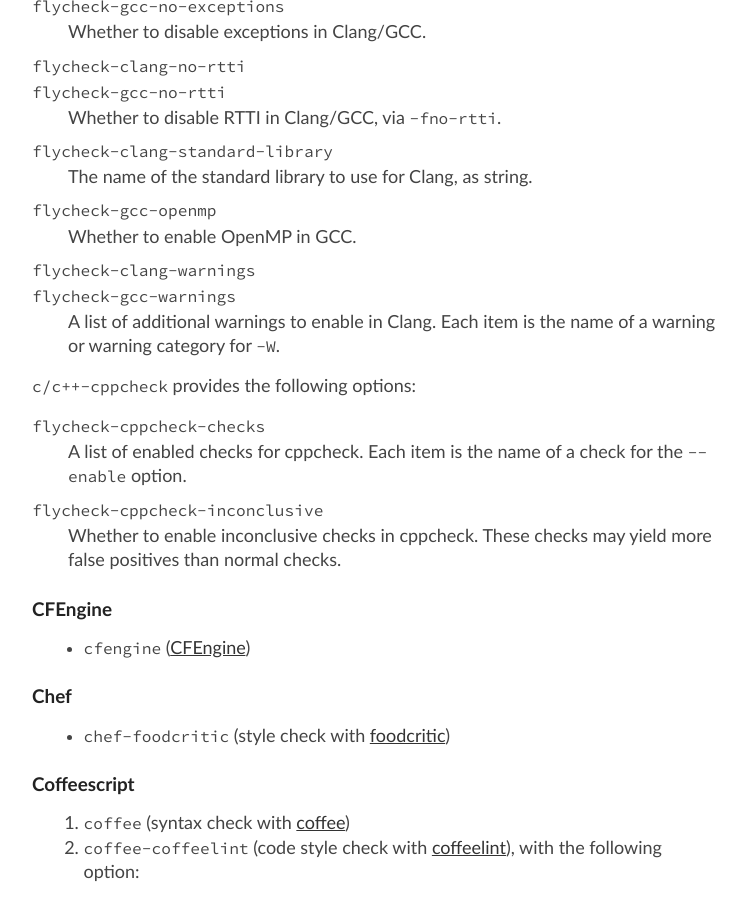
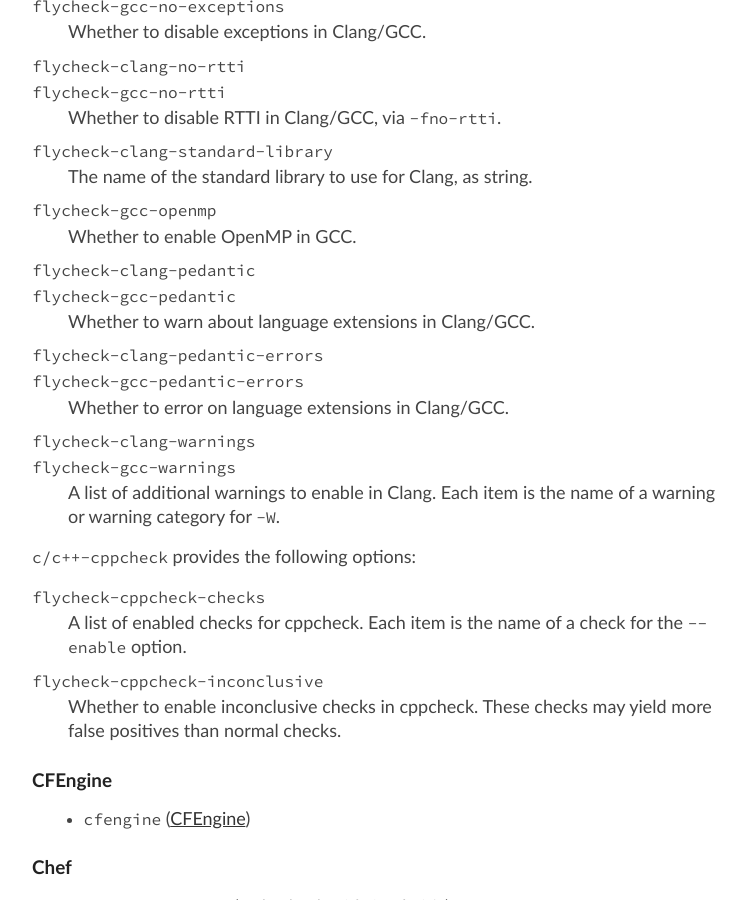
Before and after one commit to cmarqu/flycheck.github.io, a Jekyll site: the page manual/latest/Supported-languages.html, which Jekyll copies as it is, in a window 1280 px wide and 900 px high, scrolled down 1732 px. Shown: the whole window, without its empty margins (258-1004 px from the left). Built offline with Jekyll 4.4.1, drawn with Linux system fonts in a browser that asks for light colours.

Commit message:
Update manual from flycheck/flycheck@43e5386324437afd53a0e24a6a73d703efa64ad3

```diff
--- a/manual/latest/Function-and-Variable-Index.html
+++ b/manual/latest/Function-and-Variable-Index.html
@@ -83,6 +83,8 @@
 <tr><td></td><td valign="top"><a href="Supported-languages.html#index-flycheck_002dclang_002dms_002dextensions"><code>flycheck-clang-ms-extensions</code></a>:</td><td>&nbsp;</td><td valign="top"><a href="Supported-languages.html#Supported-languages">Supported languages</a></td></tr>
 <tr><td></td><td valign="top"><a href="Supported-languages.html#index-flycheck_002dclang_002dno_002dexceptions"><code>flycheck-clang-no-exceptions</code></a>:</td><td>&nbsp;</td><td valign="top"><a href="Supported-languages.html#Supported-languages">Supported languages</a></td></tr>
 <tr><td></td><td valign="top"><a href="Supported-languages.html#index-flycheck_002dclang_002dno_002drtti"><code>flycheck-clang-no-rtti</code></a>:</td><td>&nbsp;</td><td valign="top"><a href="Supported-languages.html#Supported-languages">Supported languages</a></td></tr>
+<tr><td></td><td valign="top"><a href="Supported-languages.html#index-flycheck_002dclang_002dpedantic"><code>flycheck-clang-pedantic</code></a>:</td><td>&nbsp;</td><td valign="top"><a href="Supported-languages.html#Supported-languages">Supported languages</a></td></tr>
+<tr><td></td><td valign="top"><a href="Supported-languages.html#index-flycheck_002dclang_002dpedantic_002derrors"><code>flycheck-clang-pedantic-errors</code></a>:</td><td>&nbsp;</td><td valign="top"><a href="Supported-languages.html#Supported-languages">Supported languages</a></td></tr>
 <tr><td></td><td valign="top"><a href="Supported-languages.html#index-flycheck_002dclang_002dstandard_002dlibrary"><code>flycheck-clang-standard-library</code></a>:</td><td>&nbsp;</td><td valign="top"><a href="Supported-languages.html#Supported-languages">Supported languages</a></td></tr>
 <tr><td></td><td valign="top"><a href="Supported-languages.html#index-flycheck_002dclang_002dwarnings"><code>flycheck-clang-warnings</code></a>:</td><td>&nbsp;</td><td valign="top"><a href="Supported-languages.html#Supported-languages">Supported languages</a></td></tr>
 <tr><td></td><td valign="top"><a href="Reporting-results.html#index-flycheck_002dclear"><code>flycheck-clear</code></a>:</td><td>&nbsp;</td><td valign="top"><a href="Reporting-results.html#Reporting-results">Reporting results</a></td></tr>
@@ -121,6 +123,8 @@
 <tr><td></td><td valign="top"><a href="Supported-languages.html#index-flycheck_002dgcc_002dno_002dexceptions"><code>flycheck-gcc-no-exceptions</code></a>:</td><td>&nbsp;</td><td valign="top"><a href="Supported-languages.html#Supported-languages">Supported languages</a></td></tr>
 <tr><td></td><td valign="top"><a href="Supported-languages.html#index-flycheck_002dgcc_002dno_002drtti"><code>flycheck-gcc-no-rtti</code></a>:</td><td>&nbsp;</td><td valign="top"><a href="Supported-languages.html#Supported-languages">Supported languages</a></td></tr>
 <tr><td></td><td valign="top"><a href="Supported-languages.html#index-flycheck_002dgcc_002dopenmp"><code>flycheck-gcc-openmp</code></a>:</td><td>&nbsp;</td><td valign="top"><a href="Supported-languages.html#Supported-languages">Supported languages</a></td></tr>
+<tr><td></td><td valign="top"><a href="Supported-languages.html#index-flycheck_002dgcc_002dpedantic"><code>flycheck-gcc-pedantic</code></a>:</td><td>&nbsp;</td><td valign="top"><a href="Supported-languages.html#Supported-languages">Supported languages</a></td></tr>
+<tr><td></td><td valign="top"><a href="Supported-languages.html#index-flycheck_002dgcc_002dpedantic_002derrors"><code>flycheck-gcc-pedantic-errors</code></a>:</td><td>&nbsp;</td><td valign="top"><a href="Supported-languages.html#Supported-languages">Supported languages</a></td></tr>
 <tr><td></td><td valign="top"><a href="Supported-languages.html#index-flycheck_002dgcc_002dwarnings"><code>flycheck-gcc-warnings</code></a>:</td><td>&nbsp;</td><td valign="top"><a href="Supported-languages.html#Supported-languages">Supported languages</a></td></tr>
 <tr><td></td><td valign="top"><a href="Supported-languages.html#index-flycheck_002dgfortran_002dargs"><code>flycheck-gfortran-args</code></a>:</td><td>&nbsp;</td><td valign="top"><a href="Supported-languages.html#Supported-languages">Supported languages</a></td></tr>
 <tr><td></td><td valign="top"><a href="Supported-languages.html#index-flycheck_002dgfortran_002dinclude_002dpath"><code>flycheck-gfortran-include-path</code></a>:</td><td>&nbsp;</td><td valign="top"><a href="Supported-languages.html#Supported-languages">Supported languages</a></td></tr>
--- a/manual/latest/Supported-languages.html
+++ b/manual/latest/Supported-languages.html
@@ -209,6 +209,20 @@
 <dt><code>flycheck-gcc-openmp</code></dt>
 <dd><a name="index-flycheck_002dgcc_002dopenmp"></a>
 <p>Whether to enable OpenMP in GCC.
+</p></dd>
+<dt><code>flycheck-clang-pedantic</code></dt>
+<dd><a name="index-flycheck_002dclang_002dpedantic"></a>
+</dd>
+<dt><code>flycheck-gcc-pedantic</code></dt>
+<dd><a name="index-flycheck_002dgcc_002dpedantic"></a>
+<p>Whether to warn about language extensions in Clang/GCC.
+</p></dd>
+<dt><code>flycheck-clang-pedantic-errors</code></dt>
+<dd><a name="index-flycheck_002dclang_002dpedantic_002derrors"></a>
+</dd>
+<dt><code>flycheck-gcc-pedantic-errors</code></dt>
+<dd><a name="index-flycheck_002dgcc_002dpedantic_002derrors"></a>
+<p>Whether to error on language extensions in Clang/GCC.
 </p></dd>
 <dt><code>flycheck-clang-warnings</code></dt>
 <dd><a name="index-flycheck_002dclang_002dwarnings"></a>
```
